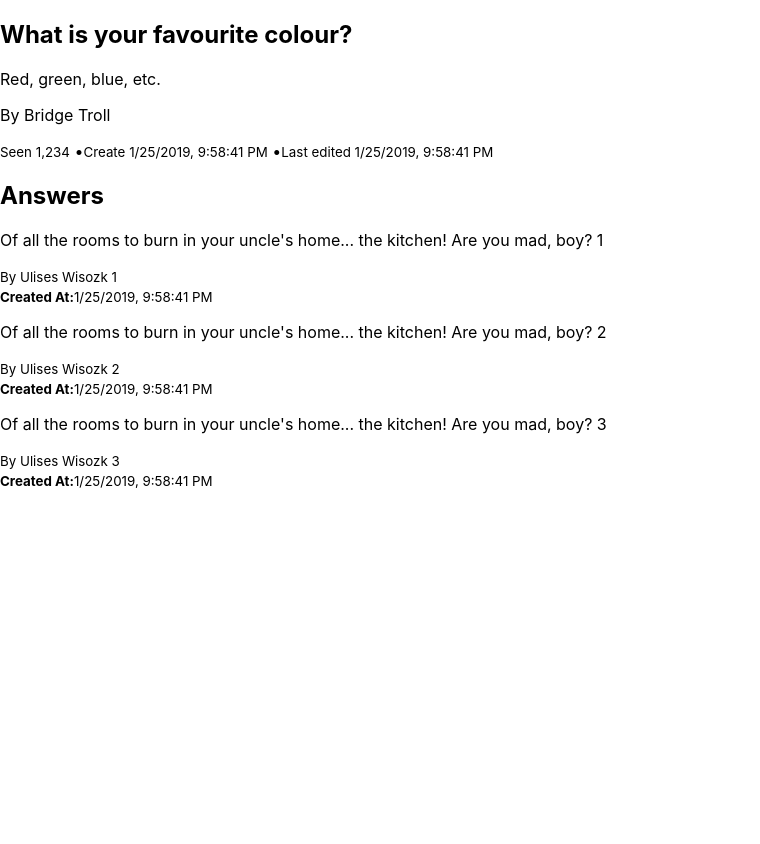
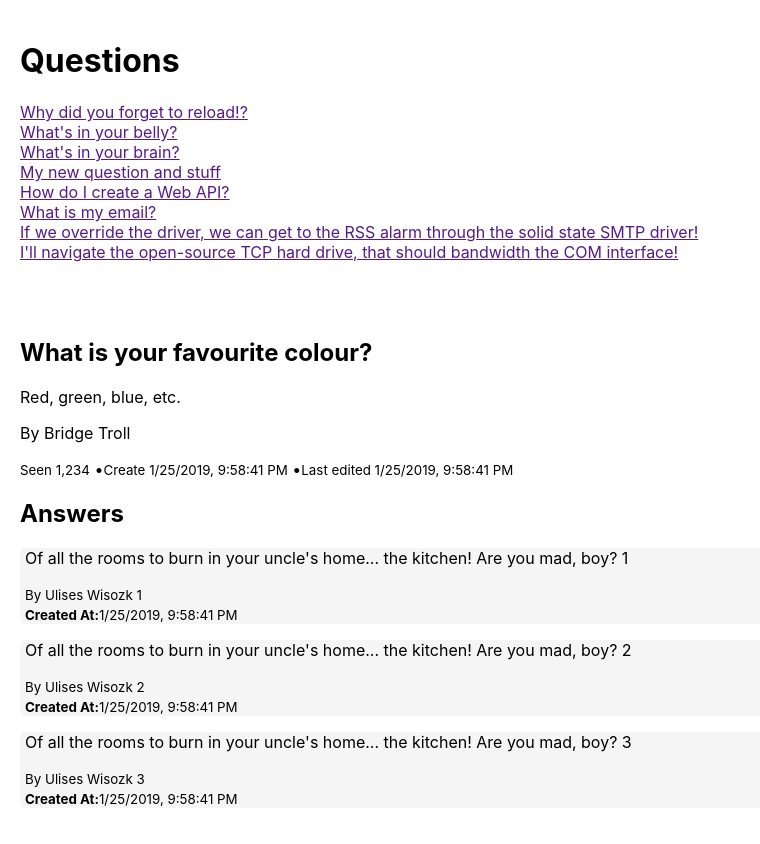
Before and after one commit to manielli/Awesome-Answer-React, a React (Create React App) app: page / in a window 1280 px wide. Shown: the whole page, without its empty margins (0-760 px from the left). Before the commit the page ends 800 px from the top, so only its background shows below. Built offline with nearby package versions, Linux system fonts and the light colour scheme.

Commit message:
Added App.css and questionsData

```diff
--- a/src/components/AnswerDetails.js
+++ b/src/components/AnswerDetails.js
@@ -2,7 +2,13 @@ import React from "react";
 
 const AnswerDetails = props => {
     return (
-        <div>
+        <div style={{
+            backgroundColor: "whitesmoke",
+            // padding: "5px",
+            // margin: "5px"
+            borderRadius: "5px",
+            paddingLeft: "5px"
+        }}>
             <p>{props.body}</p>
             <p>
                 <small>By {props.author.full_name}</small> <br/>
--- a/src/components/App.js
+++ b/src/components/App.js
@@ -1,9 +1,13 @@
 import React from "react";
+import "../styles/App.css"
 import QuestionShowPage from "./QuestionShowPage";
+import QuestionIndexPage from "./QuestionIndexPage";
+import questionsData from "../questionsData";
 
 const App = () => {
   return (
     <div>
+      <QuestionIndexPage questions={questionsData} />
       <QuestionShowPage />
     </div>
   );
--- /dev/null
+++ b/src/components/QuestionIndexPage.js
@@ -0,0 +1,21 @@
+import React from "react";
+
+const QuestionIndexPage = props => {
+  return (
+    <main>
+      <h1>Questions</h1>
+      <ul style= {{
+          padding: 0,
+          listStyle: "none"
+      }} >
+            {props.questions.map(question => (
+              <li>
+                  <a href="">{question.title}</a>
+              </li>
+            ))}
+      </ul>
+    </main>
+  );
+};
+
+export default QuestionIndexPage;
--- a/src/index.js
+++ b/src/index.js
@@ -2,7 +2,6 @@ import React from 'react';
 import ReactDOM from 'react-dom';
 import './index.css';
 import * as serviceWorker from './serviceWorker';
-import QuestionShowPage from './components/QuestionShowPage';
 
 import App from "./components/App"
 
--- /dev/null
+++ b/src/questionsData.js
@@ -0,0 +1,69 @@
+export default [
+    {
+      id: 625,
+      title: "Why did you forget to reload!?",
+      body: "Things and things and things",
+      view_count: 0,
+      created_at: "2018-07-24T19:04:28.298Z",
+      updated_at: "2018-07-24T19:04:28.298Z"
+    },
+    {
+      id: 624,
+      title: "What's in your belly?",
+      body: "Stuff, stuff and other stuff",
+      view_count: 0,
+      created_at: "2018-07-24T19:04:11.313Z",
+      updated_at: "2018-07-24T19:04:11.313Z"
+    },
+    {
+      id: 623,
+      title: "What's in your brain?",
+      body: "Stuff, stuff and other stuff",
+      view_count: 0,
+      created_at: "2018-07-24T19:02:46.457Z",
+      updated_at: "2018-07-24T19:02:46.457Z"
+    },
+    {
+      id: 622,
+      title: "My new question and stuff",
+      body: "Ladida ladida lalala",
+      view_count: 0,
+      created_at: "2018-07-24T18:54:32.722Z",
+      updated_at: "2018-07-24T18:54:32.722Z"
+    },
+    {
+      id: 621,
+      title: "How do I create a Web API?",
+      body: "Do this and that, then those things.",
+      view_count: 0,
+      created_at: "2018-07-19T18:38:11.898Z",
+      updated_at: "2018-07-19T18:38:11.898Z"
+    },
+    {
+      id: 620,
+      title: "What is my email?",
+      body: "Put some random text in here",
+      view_count: 4,
+      created_at: "2018-07-18T18:52:56.766Z",
+      updated_at: "2018-07-18T18:55:20.043Z"
+    },
+    {
+      id: 619,
+      title:
+        "If we override the driver, we can get to the RSS alarm through the solid state SMTP driver!",
+      body:
+        "Of course it is happening inside your head, Harry, but why on earth should that mean that it is not real?",
+      view_count: 321,
+      created_at: "2018-07-17T19:28:45.748Z",
+      updated_at: "2018-07-17T19:28:45.748Z"
+    },
+    {
+      id: 618,
+      title:
+        "I'll navigate the open-source TCP hard drive, that should bandwidth the COM interface!",
+      body: "After all this time? Always.",
+      view_count: 9398,
+      created_at: "2018-07-17T19:28:45.691Z",
+      updated_at: "2018-07-17T19:29:28.652Z"
+    }
+  ];
--- /dev/null
+++ b/src/styles/App.css
@@ -0,0 +1,3 @@
+main {
+    padding: 20px;
+}
```
Also changed, not shown: src/index.css (line endings or trailing spaces).
